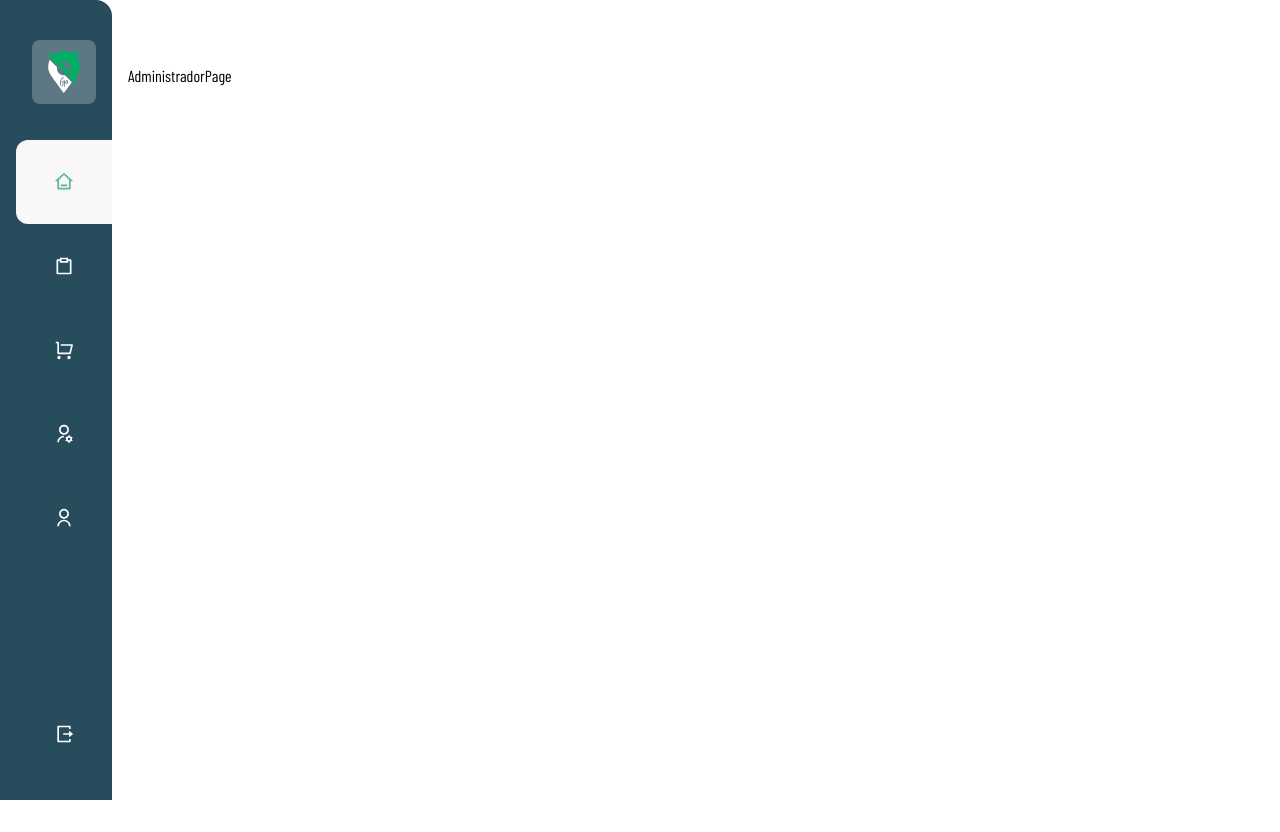
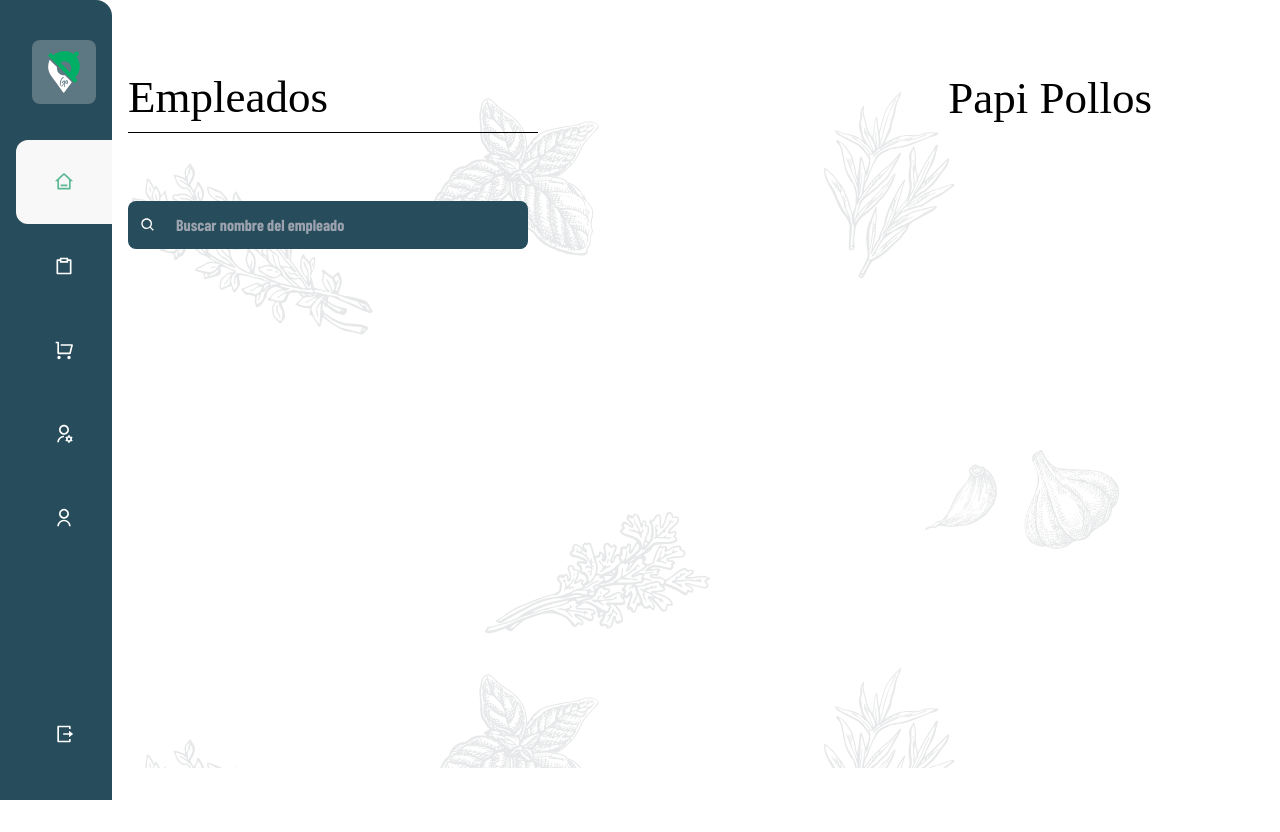
Before and after one commit to PSW-GourtmetGO/GourtmetGo-Web-FrontEnd, a Next.js app: page /dashboard/administrador in a window 1280 px wide. Before the commit the page ends 800 px from the top, so only its background shows below. Built offline with nearby package versions, Linux system fonts and the light colour scheme; a web font is replaced by a local one.

Commit message:
Implementacion de pantalla administrador primera parte

```diff
--- a/app/dashboard/administrador/page.tsx
+++ b/app/dashboard/administrador/page.tsx
@@ -1,8 +1,29 @@
 import React from 'react'
+import { BiSearch } from 'react-icons/bi'
 
 const AdministradorPage = () => {
   return (
-    <div>AdministradorPage</div>
+    <div style={{
+      backgroundImage: 'url("/imagenes/fondo.svg")',
+      minHeight: "calc(88vh)",
+    }}  >
+      <div className='grid grid-cols-5 grid-rows-5' >
+        <div className='col-start-1 col-span-2 text-[45px] border-b border-black' style={{ fontFamily: "David Libre" }}><h1>Empleados</h1></div>
+
+        <div className='col-start-4 col-span-2 text-[45px] flex items-center justify-end ' style={{ fontFamily: "David Libre" }}><h1>Papi Pollos</h1></div>
+
+        <div className='row-start-3 relative'>
+          <input className='w-[400px]  text-white font-bold bg-[#274C5B] py-3 pl-12 rounded-lg' placeholder='Buscar nombre del empleado'></input>
+          <BiSearch className='absolute left-3 top-4 text-white' />
+        </div>
+        <div className='row-start-3 col-start-2 flex items-start justify-end mr-[5%]'>
+          <button className='bg-[#01AE67] hover:bg-teal-700 text-white font-bold py-3 px-2 rounded-lg'>Añadir Empleado</button>
+        </div>
+
+
+      </div>
+    </div>
+
   )
 }
 
```
Also changed, not shown: app/registro/page.tsx (indentation only).
